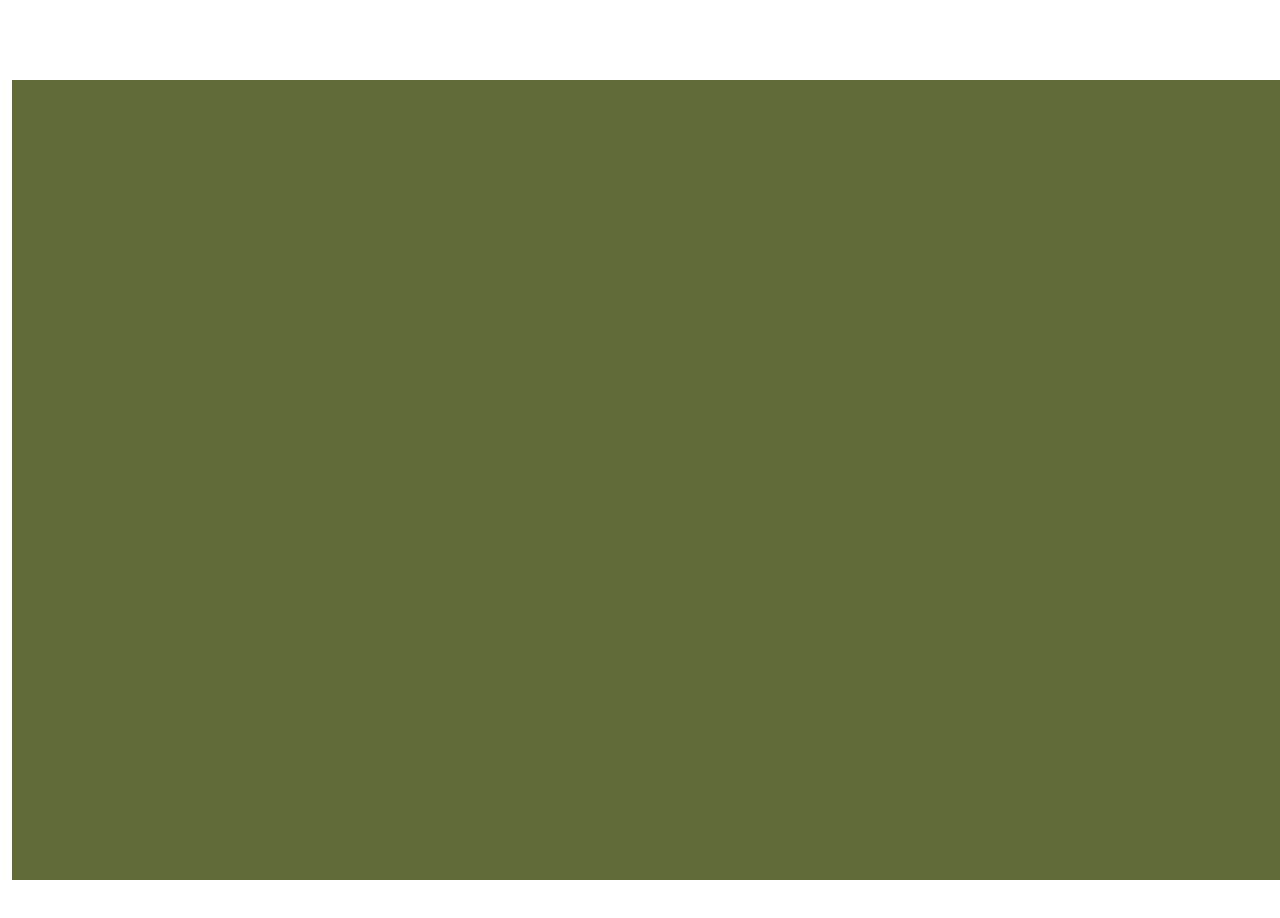
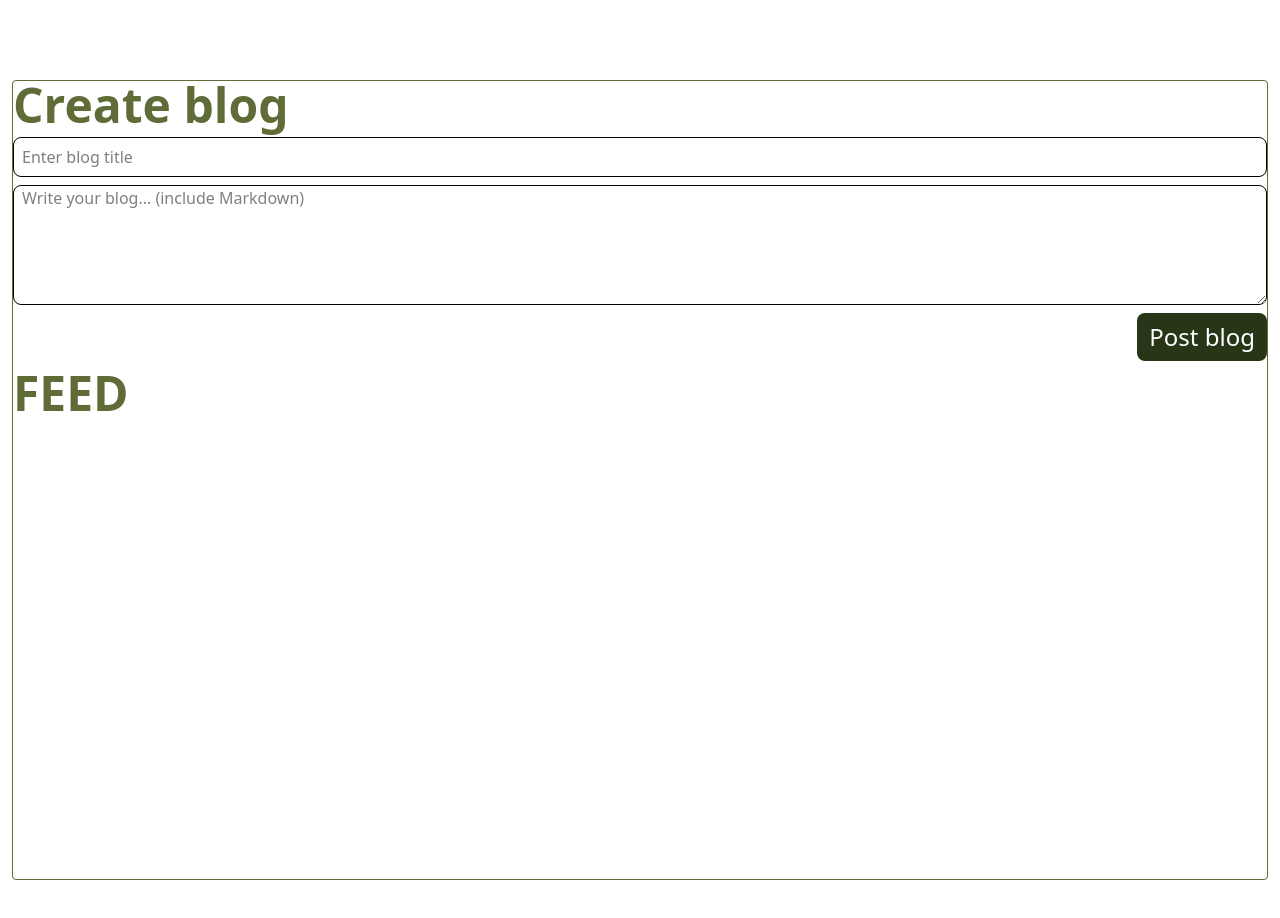
Before and after one commit to teajhaney/blog-cms-app, a React (Vite) app: page / in a window 1280 px wide. Shown: the top 918 px of the page. Built offline with nearby package versions, Linux system fonts and the light colour scheme.

Commit message:
feat: add blog management components and update context for blog handling

```diff
--- a/package.json
+++ b/package.json
@@ -14,6 +14,7 @@
     "motion": "^12.5.0",
     "react": "^19.0.0",
     "react-dom": "^19.0.0",
+    "react-icons": "^5.5.0",
     "react-markdown": "^10.1.0",
     "react-router-dom": "^7.4.0",
     "tailwindcss": "^4.0.15"
--- /dev/null
+++ b/src/components/ButtonComponent.tsx
@@ -0,0 +1,19 @@
+interface ButtonProps {
+  text: string;
+  className?: string;
+  onClick?: (e: React.MouseEvent<HTMLButtonElement>) => void;
+  type?: "button" | "submit" | "reset";
+}
+
+const ButtonComponent = ({ text, className, onClick, type }: ButtonProps) => {
+  return (
+    <button
+      className={`text-2xl   px-3 py-2 rounded-lg w-fit place-self-end text-white cursor-pointer ${className}`}
+      onClick={onClick}
+      type={type}>
+      {text}
+    </button>
+  );
+};
+
+export default ButtonComponent;
--- /dev/null
+++ b/src/components/InputComponent.tsx
@@ -0,0 +1,23 @@
+interface InputComponentProps {
+  placeHolder: string;
+  value?: string;
+  onChange?: (e: React.ChangeEvent<HTMLInputElement>) => void;
+}
+
+const InputComponent = ({
+  placeHolder,
+  onChange,
+  value,
+}: InputComponentProps) => {
+  return (
+    <input
+      type="text"
+      className="h-10 w-full border border-green px-2 bg-gray rounded-lg focus:outline-none  "
+      placeholder={placeHolder}
+      onChange={onChange}
+      value={value}
+    />
+  );
+};
+
+export default InputComponent;
--- /dev/null
+++ b/src/components/TextareaComponent.tsx
@@ -0,0 +1,22 @@
+interface TextareaComponentProps {
+  placeHolder: string;
+  value?: string;
+  onChange?: (e: React.ChangeEvent<HTMLTextAreaElement>) => void;
+}
+
+const TextareaComponent = ({
+  placeHolder,
+  onChange,
+  value,
+}: TextareaComponentProps) => {
+  return (
+    <textarea
+      className="h-30 w-full border border-green px-2 bg-gray rounded-lg focus:outline-none  "
+      placeholder={placeHolder}
+      onChange={onChange}
+      value={value}
+    />
+  );
+};
+
+export default TextareaComponent;
--- a/src/components/export_components.tsx
+++ b/src/components/export_components.tsx
@@ -0,0 +1,3 @@
+export { default as TextareaComponent } from "./TextareaComponent";
+export { default as ButtonComponent } from "./ButtonComponent";
+export { default as InputComponent } from "./InputComponent";
--- a/src/context/PostProvider.tsx
+++ b/src/context/PostProvider.tsx
@@ -1,7 +1,7 @@
 import { useState, useEffect, ReactNode } from "react";
 import { BlogContext } from "./usePostContext";
 
-interface Post {
+interface Blog {
   id: string;
   title: string;
   content: string;
@@ -12,28 +12,28 @@ interface Post {
 }
 
 export interface BlogContextType {
-  postList: Post[];
-  addToPostList: (post: Omit<Post, "id" | "createdAt">) => void;
-  updatePost: (id: string, updates: Partial<Post>) => void;
-  deletePost: (id: string) => void;
-  getPostByID: (id: string) => void;
+  blogList: Blog[];
+  addToBlogList: (blog: Omit<Blog, "id" | "createdAt">) => void;
+  updateBlog: (id: string, updates: Partial<Blog>) => void;
+  deleteBlog: (id: string) => void;
+  getBlogByID: (id: string) => void;
 }
 ///////////////
 export const BlogProvider = ({ children }: { children: ReactNode }) => {
   //post initialisation
-  const [postList, setPostList] = useState<Post[]>(() => {
-    const savedPosts = localStorage.getItem("postList");
+  const [blogList, setBlogList] = useState<Blog[]>(() => {
+    const savedPosts = localStorage.getItem("blogList");
     return savedPosts ? JSON.parse(savedPosts) : [];
   });
   //save post to local storage
   useEffect(() => {
-    localStorage.setItem("postList", JSON.stringify(postList));
-  }, [postList]);
+    localStorage.setItem("postList", JSON.stringify(blogList));
+  }, [blogList]);
 
   //add post to postList
-  const addToPostList = (post: Omit<Post, "id" | "createdAt">) => {
-    const newPost: Post = {
-      ...post,
+  const addToBlogList = (blog: Omit<Blog, "id" | "createdAt">) => {
+    const newBlog: Blog = {
+      ...blog,
       id: Date.now().toString(),
       createdAt: new Date().toLocaleString("en-US", {
         hour: "2-digit",
@@ -42,15 +42,15 @@ export const BlogProvider = ({ children }: { children: ReactNode }) => {
         hour12: true, // Use false for 24-hour format
       }),
     };
-    setPostList((prevPost) => [newPost, ...prevPost]);
+    setBlogList((prevBlog) => [newBlog, ...prevBlog]);
   };
-  //update or Edit post
-  const updatePost = (id: string, updates: Partial<Post>) => {
-    setPostList((prevPost) =>
-      prevPost.map((post) =>
-        post.id === id
+  //update or Edit Blog
+  const updateBlog = (id: string, updates: Partial<Blog>) => {
+    setBlogList((prevBlog) =>
+      prevBlog.map((blog) =>
+        blog.id === id
           ? {
-              ...post,
+              ...blog,
               ...updates,
               isEdited: true,
               editedAt: new Date().toLocaleString("en-US", {
@@ -63,21 +63,21 @@ export const BlogProvider = ({ children }: { children: ReactNode }) => {
                 hour12: true, // Use false for 24-hour format
               }),
             }
-          : post
+          : blog
       )
     );
   };
   //delete psot
-  const deletePost = (id: string) => {
-    setPostList((prevPost) => prevPost.filter((post) => post.id !== id));
+  const deleteBlog = (id: string) => {
+    setBlogList((prevPost) => prevPost.filter((blog) => blog.id !== id));
   };
 
   //find post by ID
-  const getPostByID = (id: string) => postList.find((post) => post.id === id);
+  const getBlogByID = (id: string) => blogList.find((blog) => blog.id === id);
 
   return (
     <BlogContext.Provider
-      value={{ postList, addToPostList, updatePost, deletePost, getPostByID }}>
+      value={{ blogList, addToBlogList, updateBlog, deleteBlog, getBlogByID }}>
       {children}
     </BlogContext.Provider>
   );
--- a/src/pages/HomePage.tsx
+++ b/src/pages/HomePage.tsx
@@ -1,5 +1,50 @@
+import { useState } from "react";
+import {
+  ButtonComponent,
+  InputComponent,
+  TextareaComponent,
+} from "../components/export_components";
+import { useBlogContext } from "../context/usePostContext";
+
 const HomePage = () => {
-  return <div className="bodyContent bg-primary my-20 w-full h-screen"></div>;
+  const { addToBlogList } = useBlogContext();
+  const [title, setTitle] = useState("");
+  const [blogContent, setBlogContent] = useState("");
+
+  //Handle add to post
+  const HandleAddToBlogList = (e: React.MouseEvent<HTMLFormElement>) => {
+    e.preventDefault();
+    if (!title.trim() && !blogContent.trim()) return;
+    addToBlogList({ title: title, content: blogContent });
+    setTitle("");
+    setBlogContent("");
+  };
+  return (
+    <div className="bodyContent border border-primary rounded  my-20  h-screen flex flex-col gap-2">
+      <h1 className="text-5xl font-extrabold text-primary">Create blog</h1>
+      {/* create blog */}
+      <form onSubmit={HandleAddToBlogList}>
+        <div className="flex flex-col gap-2">
+          <InputComponent
+            placeHolder="Enter blog title"
+            value={title}
+            onChange={(e) => setTitle(e.target.value)}
+          />
+          <TextareaComponent
+            placeHolder="Write your blog... (include Markdown)"
+            value={blogContent}
+            onChange={(e) => setBlogContent(e.target.value)}
+          />
+          <ButtonComponent
+            text="Post blog"
+            type="submit"
+            className={"bg-secondary self-end"}
+          />
+        </div>
+      </form>
+      <h1 className="text-5xl font-extrabold text-primary">FEED</h1>
+    </div>
+  );
 };
 
 export default HomePage;
```
Also changed, not shown: src/main.tsx (+13 -13 lines), 1 other file (tests, documents, lock files or other folders).
